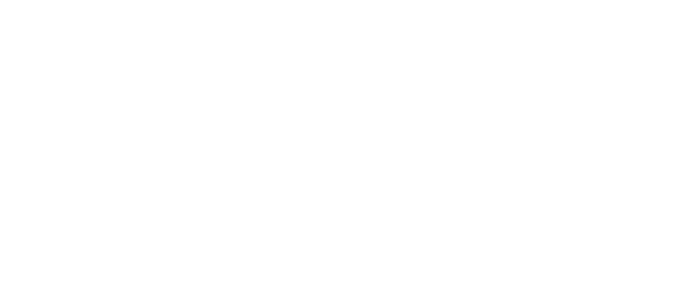
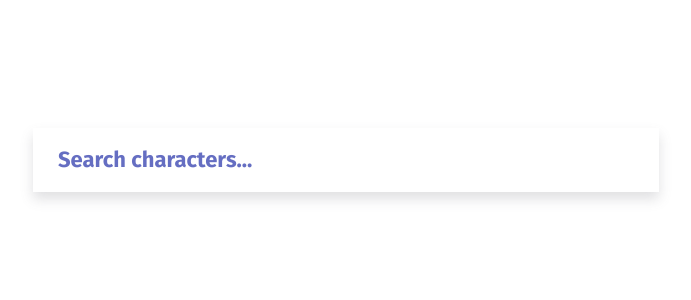
Before and after one commit to NMakarevich/rick-and-morty-test, a React (Vite) app: page / in a window 1280 px wide. Shown: the top 300 px of the page, without its empty margins (294-985 px from the left). Built offline with nearby package versions, Linux system fonts and the light colour scheme.

Commit message:
feat: add search component

```diff
--- a/src/App.scss
+++ b/src/App.scss
@@ -4,3 +4,15 @@
   width: 100%;
   height: 100%;
 }
+
+.app-header {
+  .container {
+    margin: 0 auto;
+    max-width: 1596px;
+    width: 100%;
+    padding: 128px 10px 0;
+    display: flex;
+    flex-direction: column;
+    align-items: center;
+  }
+}
--- a/src/App.tsx
+++ b/src/App.tsx
@@ -1,7 +1,19 @@
 import './App.scss';
+import Search from './components/Search/Search.tsx';
 
 function App() {
-  return <></>;
+  return (
+    <>
+      <header className="app-header">
+        <div className="container">
+          <Search />
+        </div>
+      </header>
+      <main className="app-main">
+        <div className="container"></div>
+      </main>
+    </>
+  );
 }
 
 export default App;
--- /dev/null
+++ b/src/components/Search/Search.tsx
@@ -0,0 +1,50 @@
+import './search.scss';
+import { ChangeEvent, ReactElement, useEffect, useState } from 'react';
+import { Response } from '../../interfaces.ts';
+import { BASE_URL, MIN_SEARCH_LENGTH } from '../../constants/consts.ts';
+
+function Search(): ReactElement {
+  const [search, setSearch] = useState('');
+  const [response, setResponse] = useState<Response>({
+    info: {
+      count: 0,
+      pages: 0,
+      prev: null,
+      next: null,
+    },
+    results: [],
+    error: '',
+  });
+
+  useEffect(() => {
+    async function searchCharacter() {
+      const res = await fetch(`${BASE_URL}?name=${search}`);
+      return await res.json();
+    }
+    if (search) searchCharacter().then((data: Response) => setResponse(data));
+  }, [search]);
+
+  function handleChange(event: ChangeEvent<HTMLInputElement>) {
+    const { target } = event;
+    if (target.value.length >= MIN_SEARCH_LENGTH) setSearch(target.value);
+  }
+
+  return (
+    <div className="search">
+      <input
+        className="search-input"
+        type="text"
+        id="search"
+        name="search"
+        autoFocus={true}
+        placeholder="Search characters..."
+        onChange={handleChange}
+      />
+      {(response.error || response.results.length > 0) && (
+        <span className={'search-count'}>Found characters: {response.info?.count || 0}</span>
+      )}
+    </div>
+  );
+}
+
+export default Search;
--- /dev/null
+++ b/src/components/Search/search.scss
@@ -0,0 +1,36 @@
+@use '../../constants/styles';
+
+.search {
+  display: flex;
+  flex-direction: column;
+  align-items: center;
+  gap: 13px;
+  max-width: 626px;
+  width: 100%;
+
+  &-input {
+    width: 100%;
+    border: none;
+    outline: none;
+    background-color: styles.$color-white;
+    font-family: styles.$font-fira;
+    font-weight: styles.$font-bold;
+    font-size: 22px;
+    line-height: 26.4px;
+    padding: 19px 25px;
+    color: styles.$search;
+    box-shadow: 0 7px 12px 0 styles.$shadow;
+
+    &::placeholder {
+      color: styles.$search;
+    }
+  }
+
+  &-count {
+    align-self: flex-start;
+    margin-left: 39px;
+    font-family: styles.$font-montserrat;
+    font-size: 16px;
+    line-height: 19.5px;
+  }
+}
--- /dev/null
+++ b/src/constants/consts.ts
@@ -0,0 +1,2 @@
+export const BASE_URL = 'https://rickandmortyapi.com/api/character';
+export const MIN_SEARCH_LENGTH = 3;
--- /dev/null
+++ b/src/interfaces.ts
@@ -0,0 +1,33 @@
+export interface Response {
+  info: Info;
+  results: Character[];
+  error?: '';
+}
+
+export interface Info {
+  count: number;
+  pages: number;
+  next: string | null;
+  prev: string | null;
+}
+
+export interface Character {
+  id: number;
+  name: string;
+  status: string;
+  species: string;
+  type: string;
+  gender: string;
+  origin: {
+    name: string;
+    url: string;
+  };
+  location: {
+    name: string;
+    url: string;
+  };
+  image: string;
+  episode: string[];
+  url: string;
+  created: string;
+}
```
